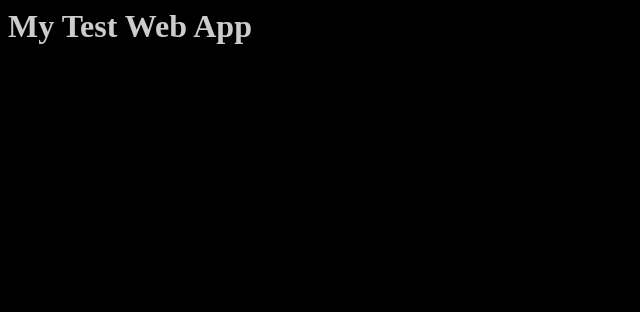
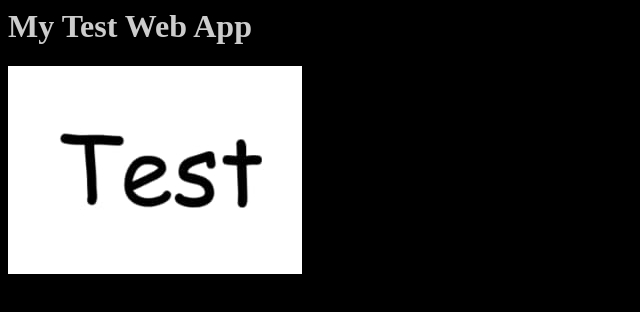
Before and after one commit to kompanie-dev/diener, a website: page testWebApp/index.html in a window 1280 px wide. Shown: the whole page, without its empty margins (0-640 px from the left). Drawn offline with Linux system fonts and the light colour scheme.

Commit message:
Add test image to testWebApp

```diff
--- a/testWebApp/index.html
+++ b/testWebApp/index.html
@@ -3,3 +3,5 @@
 <link rel="stylesheet" href="./styles.css" />
 
 <h1>My Test Web App</h1>
+
+<img src="test.jpg">
```
Also changed, not shown: testWebApp/test.jpg (added).
